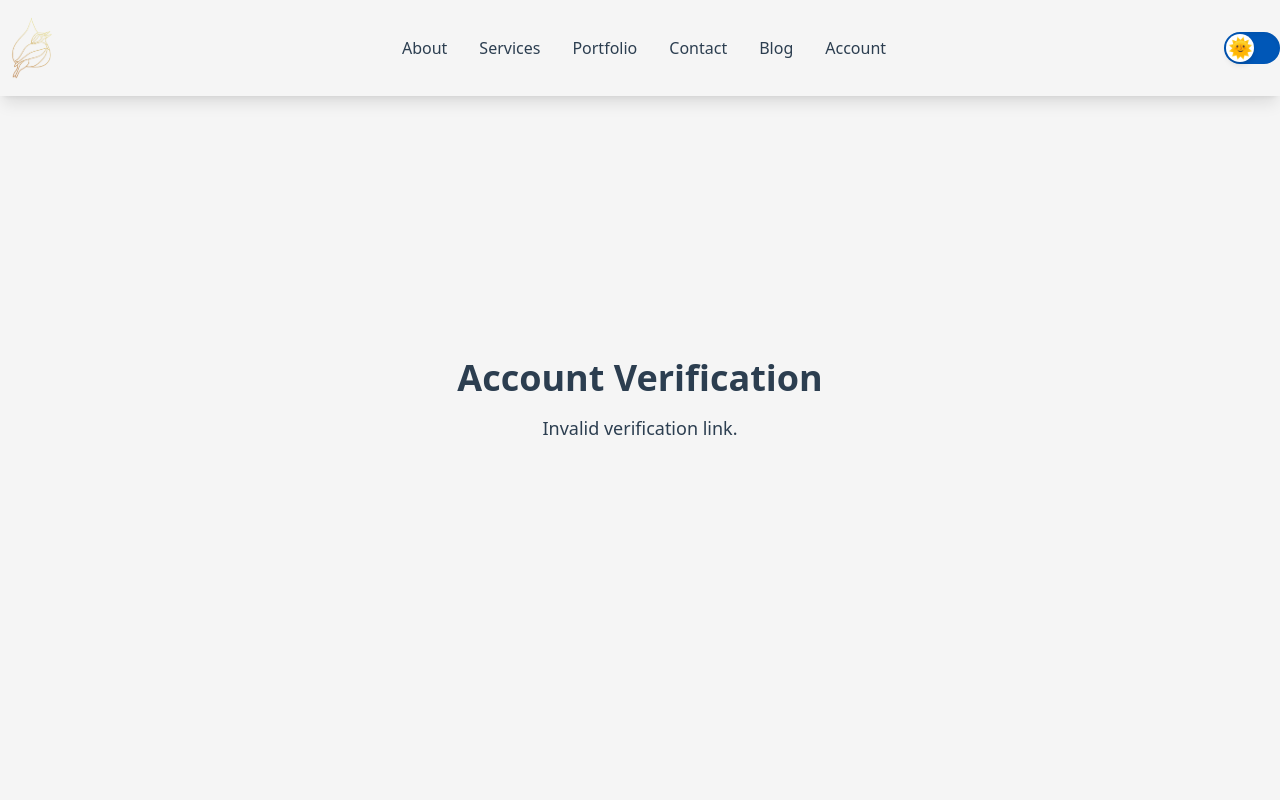
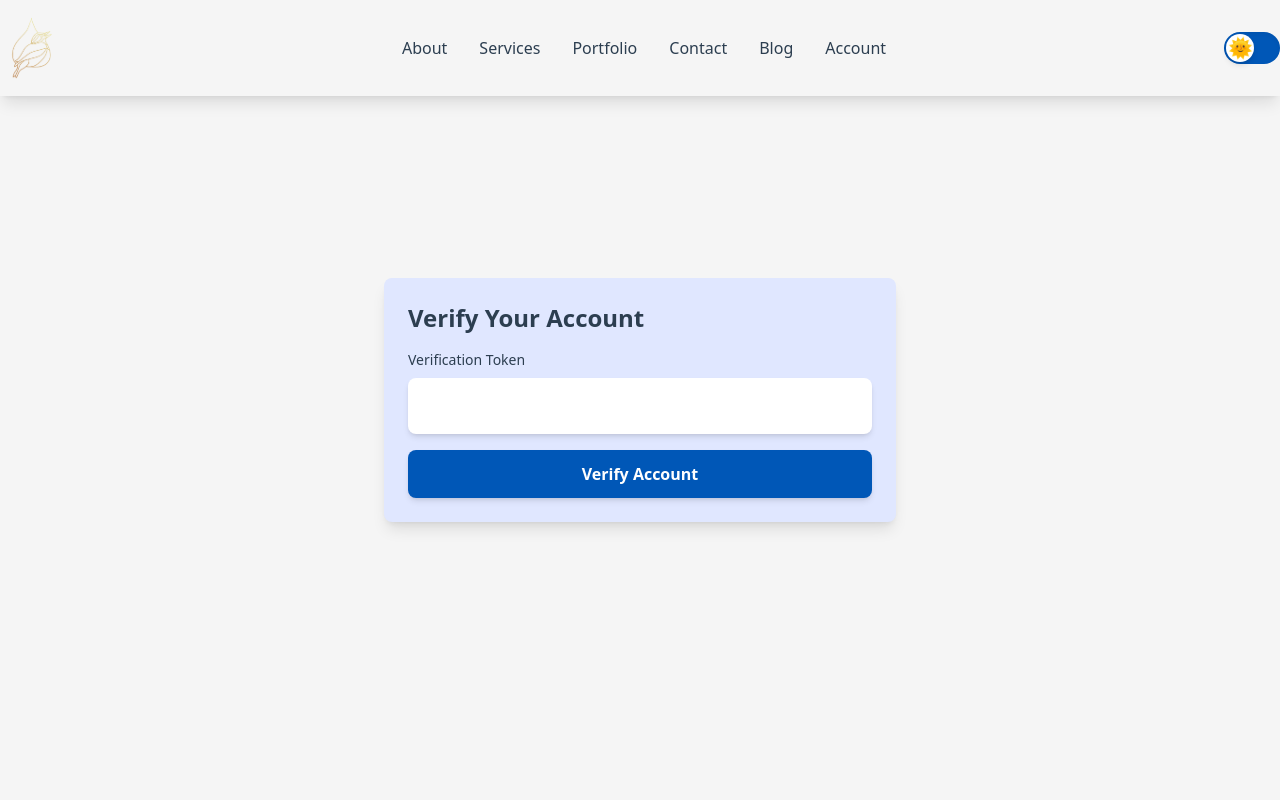
Before and after one commit to StormyMeadowlark/stormy-meadowlark, a React (Vite) app: page /verify in a window 1280 px wide. Shown: the top 800 px of the page. Built offline with nearby package versions, Linux system fonts and the light colour scheme.

Commit message:
email verification

```diff
--- a/src/pages/BlogHome.jsx
+++ b/src/pages/BlogHome.jsx
@@ -1,47 +1,35 @@
 import { useState, useEffect } from 'react'
 import { Link } from 'react-router-dom'
 import { motion } from 'framer-motion'
-
-const blogPostsData = [
-  {
-    id: 1,
-    title: 'Navigating the Digital Storm: Tips for Small Business Owners',
-    excerpt:
-      'In this post, we discuss key strategies for small business owners to thrive in the digital landscape.',
-    date: 'August 10, 2024',
-    url: '/blog/navigating-digital-storm',
-    tags: ['Business', 'Digital', 'Strategy'],
-  },
-  {
-    id: 2,
-    title: 'Why Content Creation is Crucial for Your Business',
-    excerpt:
-      'Learn how content creation can elevate your brand and drive engagement with your audience.',
-    date: 'August 5, 2024',
-    url: '/blog/why-content-creation-matters',
-    tags: ['Content', 'Marketing', 'Strategy'],
-  },
-  {
-    id: 3,
-    title: 'The Importance of API Development in Modern Web Applications',
-    excerpt:
-      'Explore the role of APIs in modern web development and how they can improve your business operations.',
-    date: 'July 30, 2024',
-    url: '/blog/api-development-importance',
-    tags: ['API', 'Development', 'Technology'],
-  },
-]
+import axios from 'axios'
 
 const BlogHome = () => {
   const [blogPosts, setBlogPosts] = useState([])
   const [searchQuery, setSearchQuery] = useState('')
   const [filteredPosts, setFilteredPosts] = useState([])
   const [selectedTag, setSelectedTag] = useState('')
+  const [loading, setLoading] = useState(true)
+  const [error, setError] = useState(null)
+
+  const tenantId = '66c722e0c17e4a7ff29243a6' // Replace with actual tenant ID or pass it as a prop
 
   useEffect(() => {
-    setBlogPosts(blogPostsData)
-    setFilteredPosts(blogPostsData)
-  }, [])
+    const fetchBlogPosts = async () => {
+      try {
+        const response = await axios.get(
+          `https://skynetrix.tech/api/v1/posts/${tenantId}`,
+        )
+        setBlogPosts(response.data.posts) // Assuming the API returns a list of posts in `posts`
+        setFilteredPosts(response.data.posts)
+        setLoading(false)
+      } catch (err) {
+        setError('Failed to fetch blog posts.')
+        setLoading(false)
+      }
+    }
+
+    fetchBlogPosts()
+  }, [tenantId])
 
   useEffect(() => {
     const filtered = blogPosts.filter(
@@ -59,6 +47,22 @@ const BlogHome = () => {
 
   const handleTagClick = (tag) => {
     setSelectedTag(tag)
+  }
+
+  if (loading) {
+    return (
+      <div className="text-center py-40">
+        <p>Loading blog posts...</p>
+      </div>
+    )
+  }
+
+  if (error) {
+    return (
+      <div className="text-center py-40">
+        <p>{error}</p>
+      </div>
+    )
   }
 
   return (
@@ -114,14 +118,18 @@ const BlogHome = () => {
             <button
               key={tag}
               onClick={() => handleTagClick(tag)}
-              className={`px-4 py-2 rounded-full text-white ${selectedTag === tag ? 'bg-light-accent dark:bg-dark-accent' : 'bg-light-accent dark:bg-dark-primary hover:bg-light-accent-hover dark:hover:bg-dark-accent'}`}
+              className={`px-4 py-2 rounded-full text-white ${
+                selectedTag === tag
+                  ? 'bg-light-accent dark:bg-dark-accent'
+                  : 'bg-light-accent dark:bg-dark-primary hover:bg-light-accent-hover dark:hover:bg-dark-accent'
+              }`}
             >
               {tag}
             </button>
           ))}
           <button
             onClick={() => handleTagClick('')}
-            className="px-4 py-2 rounded-full text-white bg-light-acent dark:bg-dark-primary hover:bg-light-accent-hover dark:hover:bg-dark-accent"
+            className="px-4 py-2 rounded-full text-white bg-light-accent dark:bg-dark-primary hover:bg-light-accent-hover dark:hover:bg-dark-accent"
           >
             All
           </button>
--- /dev/null
+++ b/src/pages/VerifiedSuccess.jsx
@@ -0,0 +1,26 @@
+
+import { Link } from 'react-router-dom'
+
+const VerifiedSuccess = () => {
+  return (
+    <div className="min-h-screen flex items-center justify-center bg-light-primary dark:bg-dark-primary text-dark dark:text-light">
+      <div className="max-w-lg w-full p-6 bg-light-secondary dark:bg-dark-secondary rounded-lg shadow-lg text-center">
+        <h1 className="text-3xl font-bold mb-4">
+          Email Verified Successfully!
+        </h1>
+        <p className="text-lg mb-6">
+          Your email has been verified. You can now log in and start using your
+          account.
+        </p>
+        <Link
+          to="/login"
+          className="bg-light-accent dark:bg-dark-accent text-white font-bold py-3 px-6 rounded-lg shadow-md hover:bg-light-accent-hover dark:hover:bg-dark-accent-dark transition-colors"
+        >
+          Go to Login
+        </Link>
+      </div>
+    </div>
+  )
+}
+
+export default VerifiedSuccess
--- a/src/pages/VerifyAccount.jsx
+++ b/src/pages/VerifyAccount.jsx
@@ -1,48 +1,69 @@
-import React, { useEffect, useState } from 'react'
+import { useState } from 'react'
+import { useLocation, useNavigate } from 'react-router-dom'
 import axios from 'axios'
-import { useLocation, useNavigate } from 'react-router-dom'
 
 const VerifyAccount = () => {
-  const [message, setMessage] = useState('')
   const location = useLocation()
   const navigate = useNavigate()
 
-  useEffect(() => {
-    const queryParams = new URLSearchParams(location.search)
-    const token = queryParams.get('token')
-    const tenantId = queryParams.get('tenantId')
+  const queryParams = new URLSearchParams(location.search)
+  const token = queryParams.get('token')
+  const tenantId = queryParams.get('tenantId')
 
-    if (token && tenantId) {
-      verifyAccount(token, tenantId)
-    } else {
-      setMessage('Invalid verification link.')
-    }
-  }, [location.search])
+  const [verificationToken, setVerificationToken] = useState(token || '')
+  const [message, setMessage] = useState('')
 
-  const verifyAccount = async (token, tenantId) => {
+  const handleSubmit = async (e) => {
+    e.preventDefault()
     try {
       const response = await axios.post(
-        `https://skynetrix.tech/api/v1/users/${tenantId}/verify-email/${token}`,
+        `https://skynetrix.tech/api/v1/users/${tenantId}/verify-email/${verificationToken}`,
         {},
         {
           headers: {
-            'Content-Type': 'application/json',
             'X-Tenant-Id': tenantId,
           },
         },
       )
       setMessage('Your account has been successfully verified!')
+      navigate('/verified-success') // Redirect to a success page or show a success message
     } catch (error) {
-      console.error('Verification error:', error)
       setMessage('Verification failed. Please try again or contact support.')
     }
   }
 
   return (
-    <div className="min-h-screen flex items-center justify-center bg-light dark:bg-dark-primary text-dark dark:text-dark-text">
-      <div className="text-center">
-        <h1 className="text-4xl font-bold mb-4">Account Verification</h1>
-        <p className="text-lg">{message}</p>
+    <div className="min-h-screen flex items-center justify-center bg-light-primary dark:bg-dark-primary text-dark dark:text-light">
+      <div className="max-w-lg w-full p-6 bg-light-secondary dark:bg-dark-secondary rounded-lg shadow-lg">
+        <h1 className="text-2xl font-bold mb-4">Verify Your Account</h1>
+        {message && <p className="text-lg mb-4">{message}</p>}
+        {!message && (
+          <form onSubmit={handleSubmit}>
+            <div className="mb-4">
+              <label
+                className="block text-sm font-medium mb-2"
+                htmlFor="verificationToken"
+              >
+                Verification Token
+              </label>
+              <input
+                type="text"
+                id="verificationToken"
+                name="verificationToken"
+                value={verificationToken}
+                onChange={(e) => setVerificationToken(e.target.value)}
+                className="w-full p-4 rounded-lg shadow-md bg-light-primary dark:bg-dark-primary text-dark dark:text-light"
+                required
+              />
+            </div>
+            <button
+              type="submit"
+              className="w-full bg-light-accent dark:bg-dark-accent text-white font-bold py-3 px-6 rounded-lg shadow-md hover:bg-light-accent-hover dark:hover:bg-dark-accent-dark"
+            >
+              Verify Account
+            </button>
+          </form>
+        )}
       </div>
     </div>
   )
--- a/src/router.jsx
+++ b/src/router.jsx
@@ -23,6 +23,7 @@ import Disclaimer from './pages/Disclaimer'
 import TermsOfService from './pages/TermsOfService'
 import PrivacyPolicy from './pages/PrivacyPolicy'
 import VerifyAccount from './pages/VerifyAccount' // Import the new verification page
+import VerifiedSuccess from './pages/VerifiedSuccess'
 
 const AppRouter = () => (
   <Router>
@@ -65,6 +66,7 @@ const AppRouter = () => (
       <Route path="/documents/terms-of-service" element={<TermsOfService />} />
       <Route path="/documents/privacy-policy" element={<PrivacyPolicy />} />
       <Route path="/verify" element={<VerifyAccount />} /> {/* Add this line */}
+      <Route path="/verified-success" element={<VerifiedSuccess />} />
     </Routes>
     <Footer />
   </Router>
```
